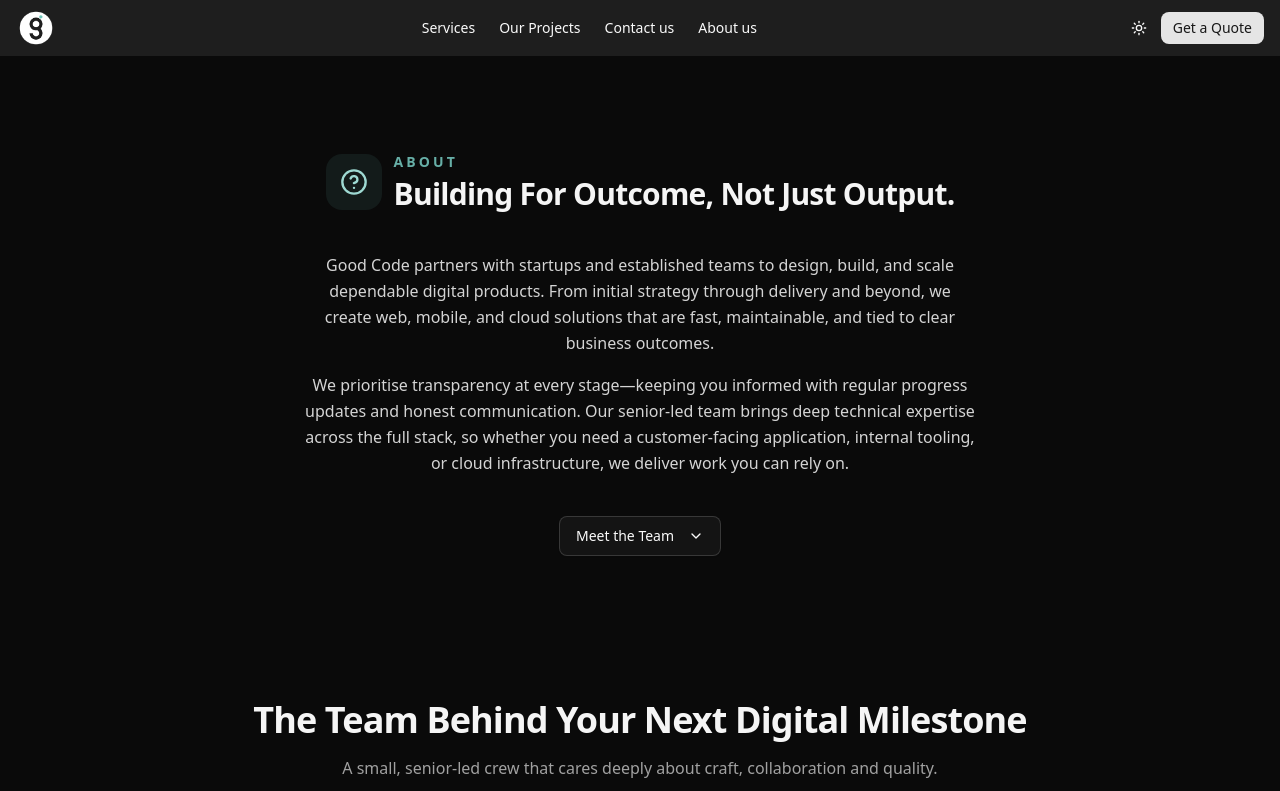
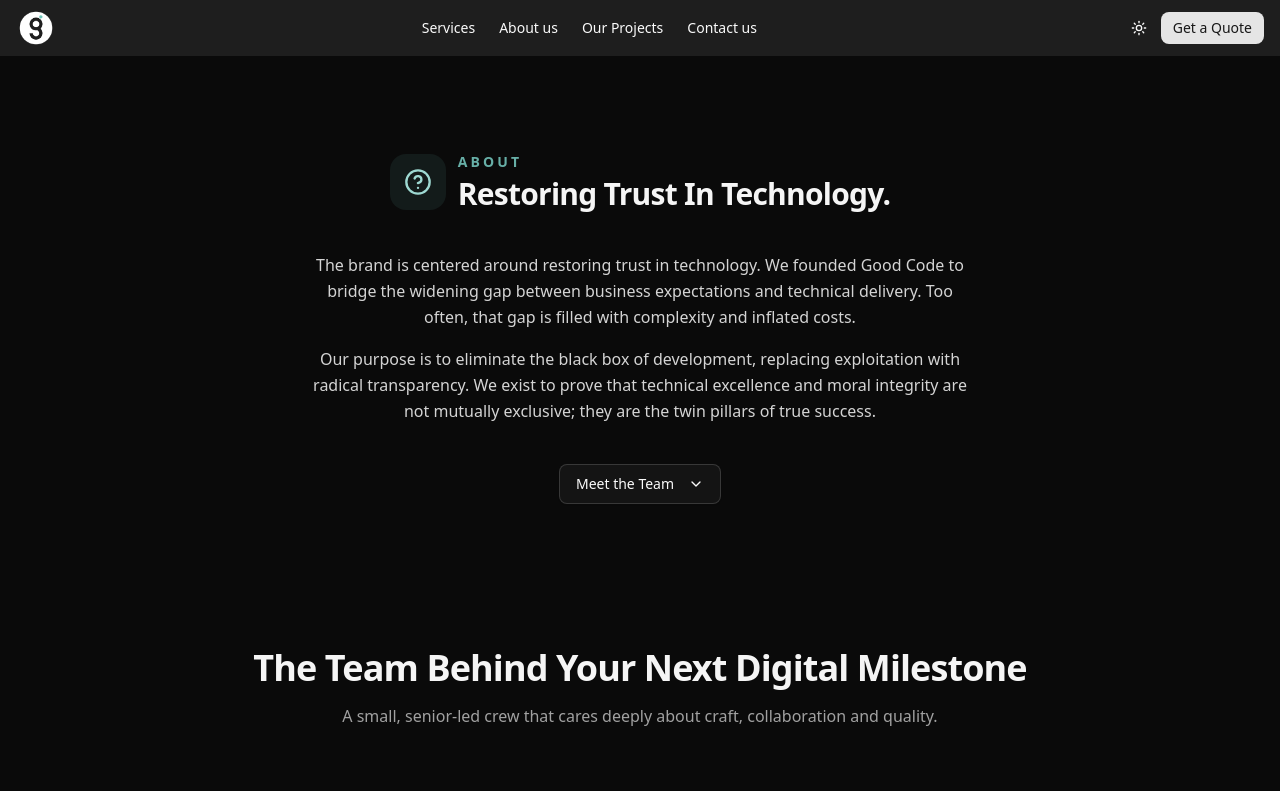
Before and after one commit to Good-Codes/home-site, a Next.js app: page /about-us in a window 1280 px wide. Shown: the top 791 px of the page. Built offline with nearby package versions, Linux system fonts and the light colour scheme.

Commit message:
feat: update About section with new messaging and enhance project overviews

```diff
--- a/components/about.tsx
+++ b/components/about.tsx
@@ -35,23 +35,22 @@ export default function About() {
               About
             </p>
             <h2 className="mt-1 text-2xl font-bold tracking-tight text-neutral-900 dark:text-neutral-100 sm:text-3xl">
-              Building For Outcome, Not Just Output.
+              Restoring Trust In Technology.
             </h2>
           </div>
         </div>
 
         <p className="mx-auto mt-10 max-w-2xl text-base leading-relaxed text-neutral-600 dark:text-neutral-300">
-          Good Code partners with startups and established teams to design, build,
-          and scale dependable digital products. From initial strategy through
-          delivery and beyond, we create web, mobile, and cloud solutions that are
-          fast, maintainable, and tied to clear business outcomes.
+          The brand is centered around restoring trust in technology. We founded
+          Good Code to bridge the widening gap between business expectations and
+          technical delivery. Too often, that gap is filled with complexity and
+          inflated costs.
         </p>
         <p className="mx-auto mt-4 max-w-2xl text-base leading-relaxed text-neutral-600 dark:text-neutral-300">
-          We prioritise transparency at every stage—keeping you informed with
-          regular progress updates and honest communication. Our senior‑led team
-          brings deep technical expertise across the full stack, so whether you
-          need a customer‑facing application, internal tooling, or cloud
-          infrastructure, we deliver work you can rely on.
+          Our purpose is to eliminate the black box of development, replacing
+          exploitation with radical transparency. We exist to prove that
+          technical excellence and moral integrity are not mutually exclusive;
+          they are the twin pillars of true success.
         </p>
 
         <Button
--- a/components/navbar.tsx
+++ b/components/navbar.tsx
@@ -51,9 +51,9 @@ export default function Navbar() {
         {/* Desktop links */}
         <div className="hidden gap-6 md:flex">
           <NavLink href="/services">Services</NavLink>
+          <NavLink href="/about-us">About us</NavLink>
           <NavLink href="/our-projects">Our Projects</NavLink>
           <NavLink href="/contact-us">Contact us</NavLink>
-          <NavLink href="/about-us">About us</NavLink>
         </div>
 
         {/* Desktop CTA */}
@@ -78,6 +78,7 @@ export default function Navbar() {
               {mounted && (theme === "dark" ? <Sun className="h-4 w-4" /> : <Moon className="h-4 w-4" />)}
             </Button>
             <NavLink href="/services">Services</NavLink>
+            <NavLink href="/about-us">About us</NavLink>
             <NavLink href="/our-projects">Our Projects</NavLink>
             <NavLink href="/contact-us">Contact us</NavLink>
             <NavLink href="/about-us">About us</NavLink>
```
Also changed, not shown: components/projects.tsx (+17 -17 lines).
